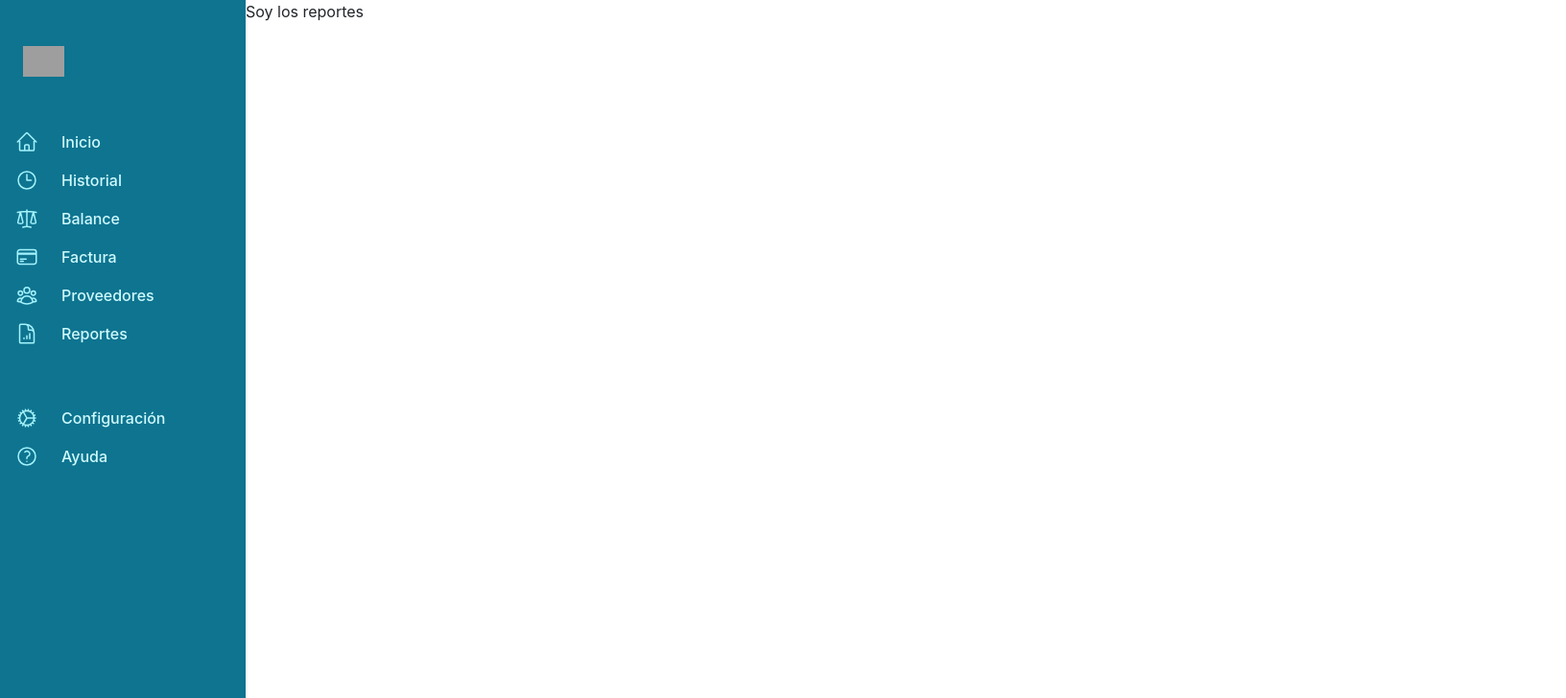
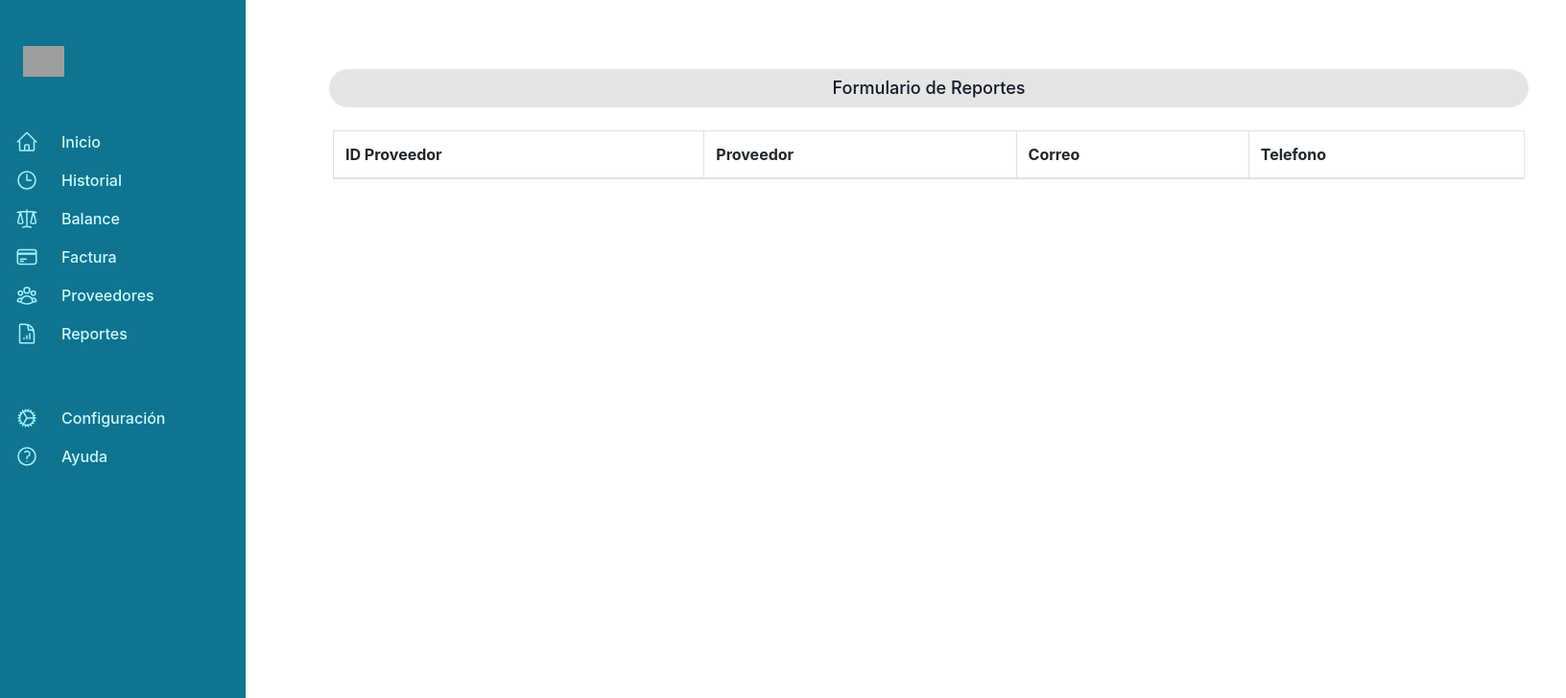
Before and after one commit to rolsac17/cuentas-por-pagar, a React (Create React App) app: page /reportes in a window 1280 px wide. Shown: the top 728 px of the page at 96% size, 1632 px wide, since content can reach past the window. Built offline with nearby package versions, Linux system fonts and the light colour scheme; grey boxes are pictures that could not be loaded; the HTML template or start-up script is replaced by a standard one.

Commit message:
Login, Reportes

```diff
--- a/src/Components/Historial.js
+++ b/src/Components/Historial.js
@@ -51,7 +51,7 @@ import {
 
 const Historial = () => {
     return (
-        <div className='content-center w-full'>
+        <div className='w-full'>
             <main className='pb-8'>
             <div className='mt-8'>
               {/* Inicio de Menu de cards*/}
--- a/src/Components/Logins.js
+++ b/src/Components/Logins.js
@@ -8,9 +8,10 @@ const Login = () => {
     const [password, setPassword] = useState('');
 
     return (
-        <div className="App">
-          <div className="flex min-h-full items-center justify-center py-12 px-4 sm:px-6 lg:px-8">
-            <div className="w-full max-w-md space-y-8">
+        <div className='flex flex-col center container w-full items-center'>
+          <div className='flex flex-col items-center justify-center text-center w-4/5'>
+          <div className="w-1/2">
+            <div className="w-full space-y-8">
               <div>
                 <img
                   className="mx-auto h-25 w-25"
@@ -80,6 +81,7 @@ const Login = () => {
               </form>
             </div>
           </div>
+          </div>
         </div>
 
      );
--- a/src/Components/Proveedores.js
+++ b/src/Components/Proveedores.js
@@ -3,7 +3,7 @@ import React from 'react';
 const Proveedores = () => {
     return (
         <div className='m-5'>
-            <div className="container m-4" style={{width:"85rem"}}>
+            <div className="container m-4 content-center" style={{width:"85rem"}}>
 
                 <header className="bg-[#e5e5e5] rounded-3xl">
                     <h1 className="text-center p-2 text-lg font-medium leading-6 text-gray-900" >Formulario de Proveedores</h1>
--- a/src/Components/Reportes.js
+++ b/src/Components/Reportes.js
@@ -2,8 +2,32 @@ import React from 'react';
 
 const Reportes = () => {
     return (
-        <div>
-            Soy los reportes
+        <div className='m-5'>
+            <div className="container m-4 content-center" style={{width:"85rem"}}>
+
+                <header className="bg-[#e5e5e5] rounded-3xl">
+                    <h1 className="text-center p-2 text-lg font-medium leading-6 text-gray-900" >Formulario de Reportes</h1>
+                </header>
+
+                <main className='px-1 pt-6'>
+                    <table className="table table-bordered table-striped">
+                        <thead>
+                            <tr>
+                                <th>ID Proveedor</th>
+                                <th>Proveedor</th>
+                                <th>Correo</th>
+                                <th>Telefono</th>
+                            </tr>
+                        </thead>
+
+                        <tbody id="detalle">
+
+                        </tbody>
+                    </table>
+
+                </main>
+
+            </div>
         </div>
      );
 }
```
